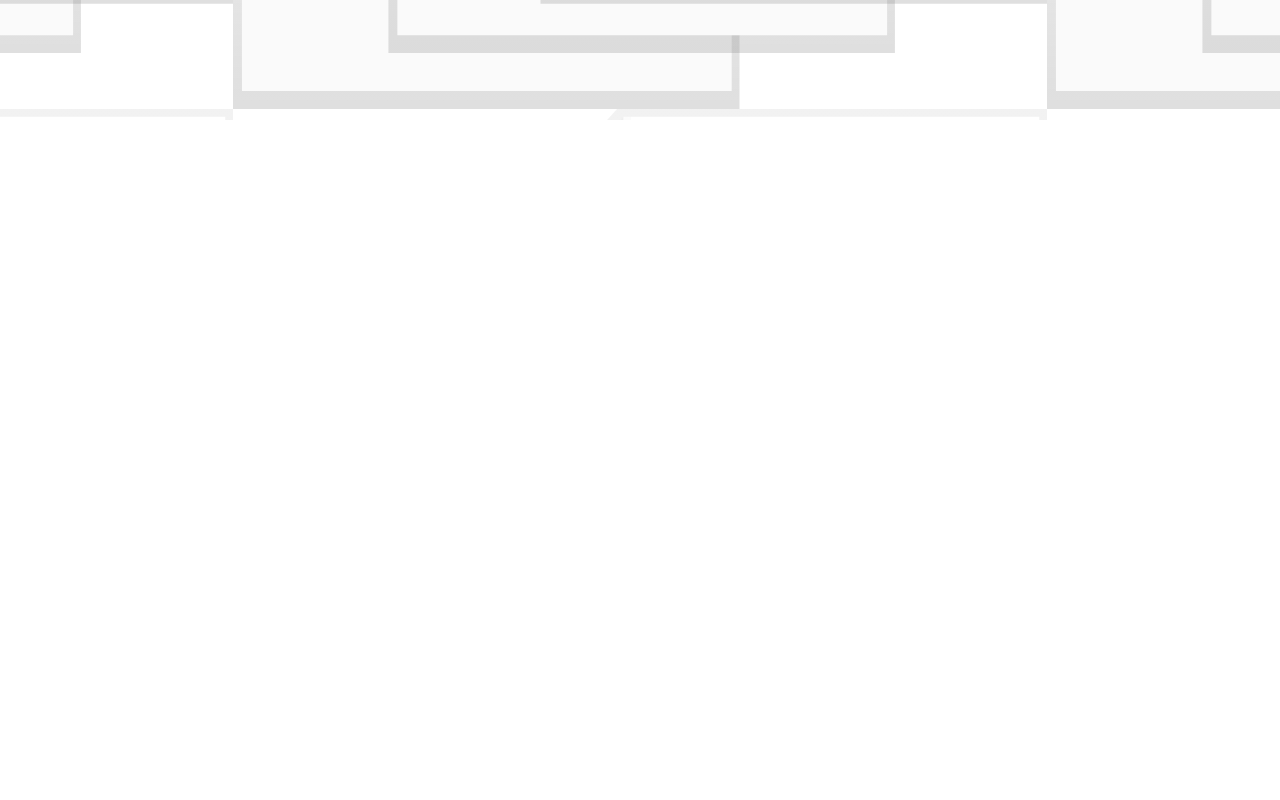
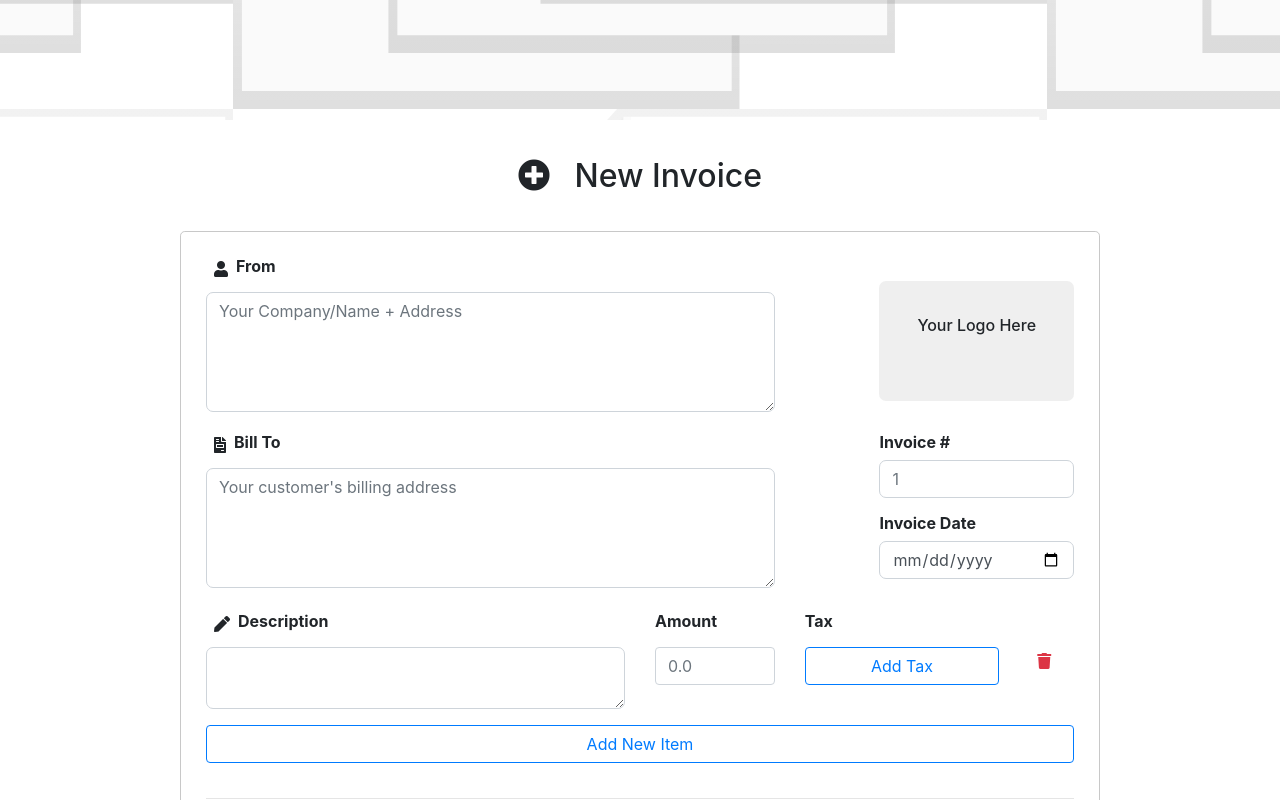
Before and after one commit to juliusvdw/custom-invoice-generator, a React (Create React App) app in the folder client/: page / in a window 1280 px wide. Shown: the part 680-1480 px from the top of the page. Before the commit the page ends 800 px from the top, so only its background shows below. Built offline with nearby package versions, Linux system fonts and the light colour scheme.

Commit message:
Form compnent placed on HomePage.js component

```diff
--- a/client/src/components/pages/HomePage.js
+++ b/client/src/components/pages/HomePage.js
@@ -2,6 +2,7 @@ import React from "react";
 import { Link } from "react-router-dom";
 
 import Navbar from "../layout/Navbar";
+import Form from "../form/Form";
 
 const HomePage = () => {
   return (
@@ -30,6 +31,21 @@ const HomePage = () => {
           </div>
         </div>
       </div>
+      <div className="container">
+        <div className="row">
+          <div className="col-lg-10 mx-auto text-center">
+            <h2 style={formHeadingStyle}>
+              <i className="fas fa-plus-circle pr-3"></i> New Invoice
+            </h2>
+          </div>
+        </div>
+
+        <div className="row ">
+          <div className="col-lg-10 mx-auto">
+            <Form />
+          </div>
+        </div>
+      </div>
     </>
   );
 };
@@ -45,7 +61,6 @@ const imageStyle = {
 };
 
 const headingStyle = {
-  colr: "#1c7ff2",
   fontSize: "4.5rem",
 };
 
@@ -66,4 +81,8 @@ const containerStyle = {
   maxWidth: "900px",
 };
 
+const formHeadingStyle = {
+  marginTop: "4%",
+};
+
 export default HomePage;
```
